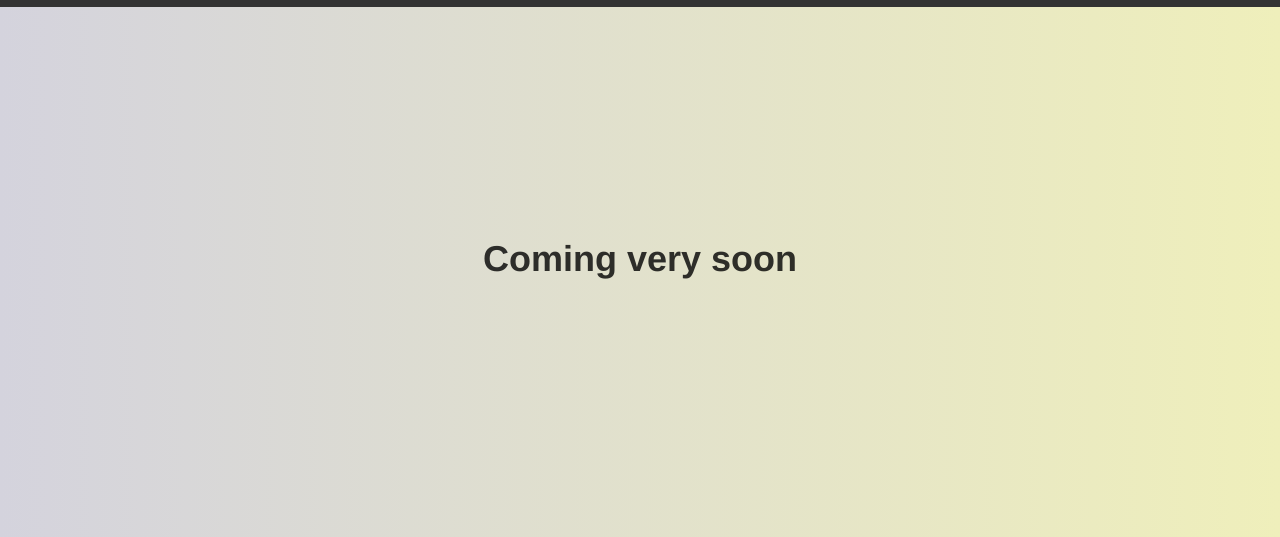
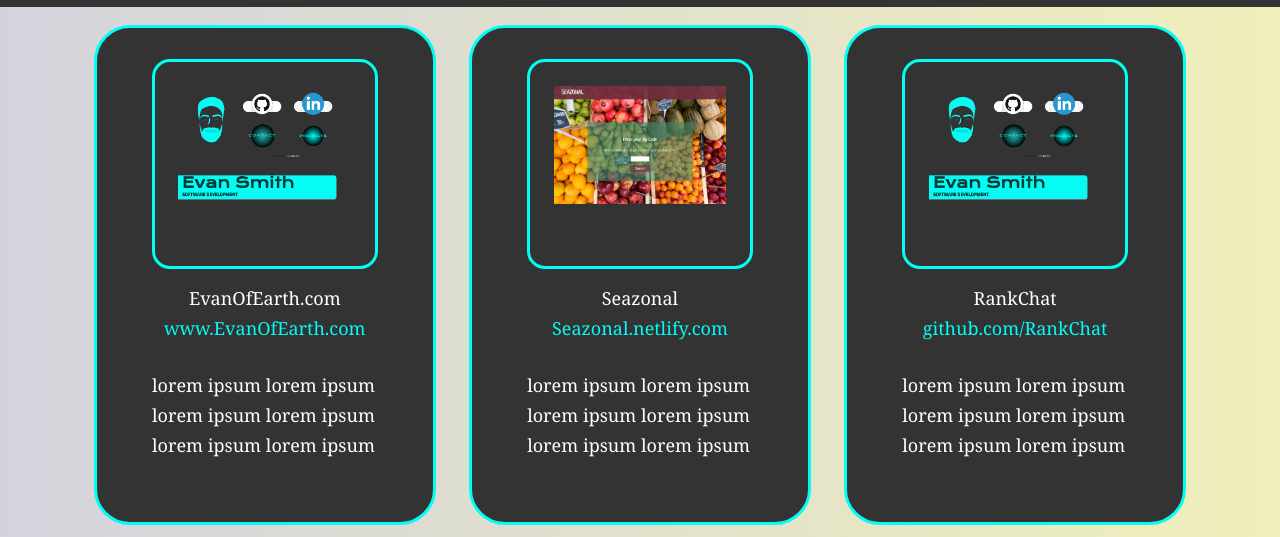
Before and after one commit to sitgofour/portfolio-site, a Gatsby site: page /projects in a window 1280 px wide. Shown: the part 176-713 px from the top of the page. Built offline with nearby package versions, Linux system fonts and the light colour scheme; Gatsby itself is replaced by a stand-in of ours; a web font is replaced by a local one.

Commit message:
projects page update with projs

```diff
--- a/src/components/ProjectsBody.js
+++ b/src/components/ProjectsBody.js
@@ -1,13 +1,44 @@
 import React from 'react';
 import '../styles/ProjectsBody.css';
+import PortfolioImg from '../images/portfolio.png';
+import SeazonalImg from '../images/seazonal.png';
 
 
 const ProjectsBody = () => {
     return(
         <div className="Projects-body">
-            <h1 className="projects-title">
-                Coming very soon
-            </h1>
+            <div className="projects-wrapper">
+                <div className="project">
+                    <div className="project-img-wrapper">
+                        <img src={PortfolioImg} alt="evan of earth website"></img>
+                    </div>
+                    <div className="project-title">EvanOfEarth.com</div>
+                    <div className="project-link"><a href="/">www.EvanOfEarth.com</a></div>
+                    <div className="project-description">
+                        <p>lorem ipsum lorem ipsum lorem ipsum lorem ipsum lorem ipsum lorem ipsum</p>
+                    </div>
+                </div>
+                <div className="project">
+                    <div className="project-img-wrapper">
+                        <img src={SeazonalImg} alt="seazonal website"></img>
+                    </div>
+                    <div className="project-title">Seazonal</div>
+                    <div className="project-link"><a href="https://www.seazonal.netlify.com">Seazonal.netlify.com</a></div>
+                    <div className="project-description">
+                        <p>lorem ipsum lorem ipsum lorem ipsum lorem ipsum lorem ipsum lorem ipsum</p>
+                    </div>
+                </div>
+                <div className="project">
+                    <div className="project-img-wrapper">
+                        <img src={PortfolioImg} alt="rank chat website"></img>
+                    </div>
+                    <div className="project-title">RankChat</div>
+                    <div className="project-link"><a href="https://github.com/sitgofour/rankChat">github.com/RankChat</a></div>
+                    <div className="project-description">
+                        <p>lorem ipsum lorem ipsum lorem ipsum lorem ipsum lorem ipsum lorem ipsum</p>
+                    </div>
+                </div>
+            </div>
         </div>
     )
 }
--- a/src/styles/ProjectsBody.css
+++ b/src/styles/ProjectsBody.css
@@ -1,7 +1,50 @@
 .Projects-body {
     display: flex;
+    align-self: center;
     flex-direction: column;
     align-items: center;
     justify-content: center;
     flex: 1;
+    width: 90%;
 }
+
+.projects-wrapper {
+    display: flex;
+    flex-wrap: wrap;
+    justify-content: space-evenly;
+    width: 99%;
+}
+
+.project {
+    display: flex;
+    flex-direction: column;
+    justify-content: center;
+    align-items: center;
+    background: #333333;
+    color: white;
+    margin: 1em 0.5em;
+    padding: 1.5em;
+    min-width: 300px;
+    min-height: 500px;
+    max-width: 30%;
+    border: 3px solid #03fcf4;
+    border-radius: 2em;
+}
+
+.project-img-wrapper {
+    max-width: 80%;
+    border: 3px solid #03fcf4;
+    border-radius: 1em;
+    padding: 1.3em;
+    margin-bottom: .8em;
+}
+
+.project-link a {
+    color: #03fcf4;
+    text-decoration: none;
+}
+
+.project-description {
+    max-width: 80%;
+    margin-top: 1.5em;
+}
```
Also changed, not shown: src/images/portfolio.png (added), src/images/seazonal.png (added).
